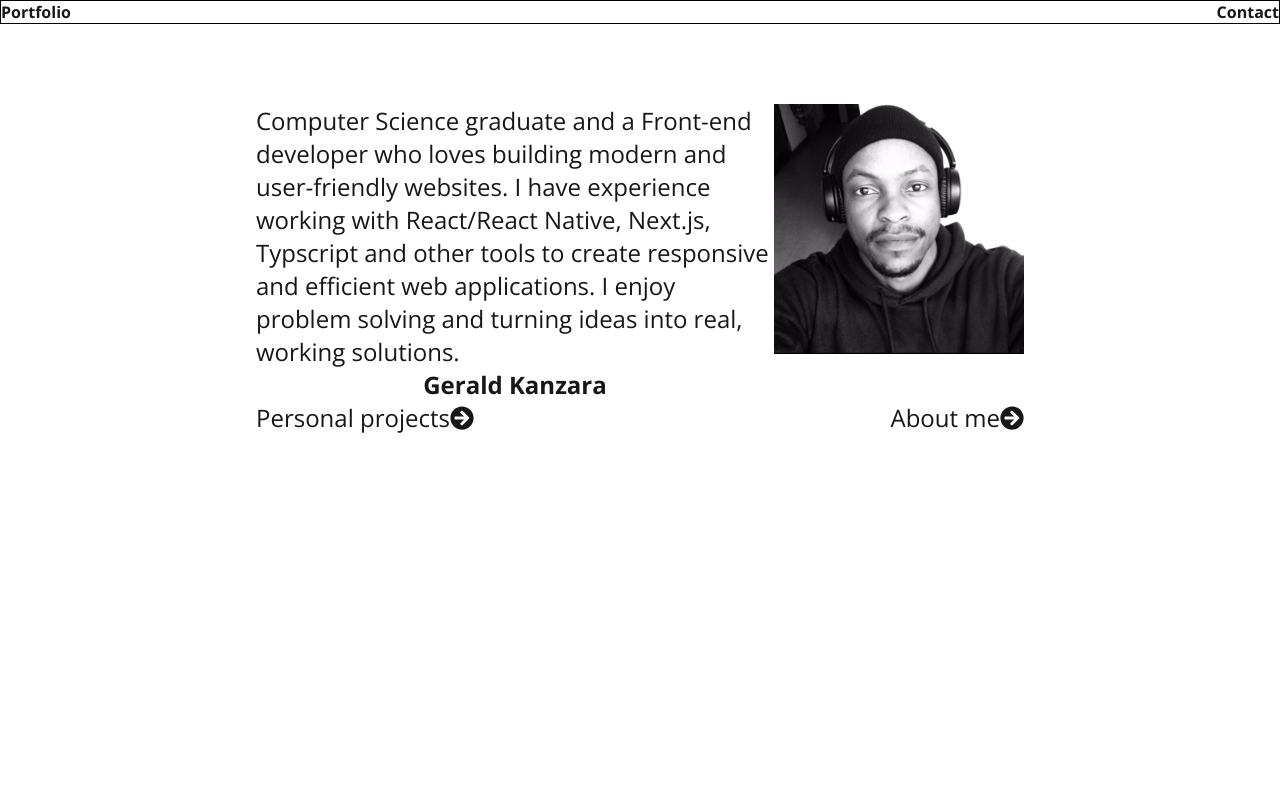
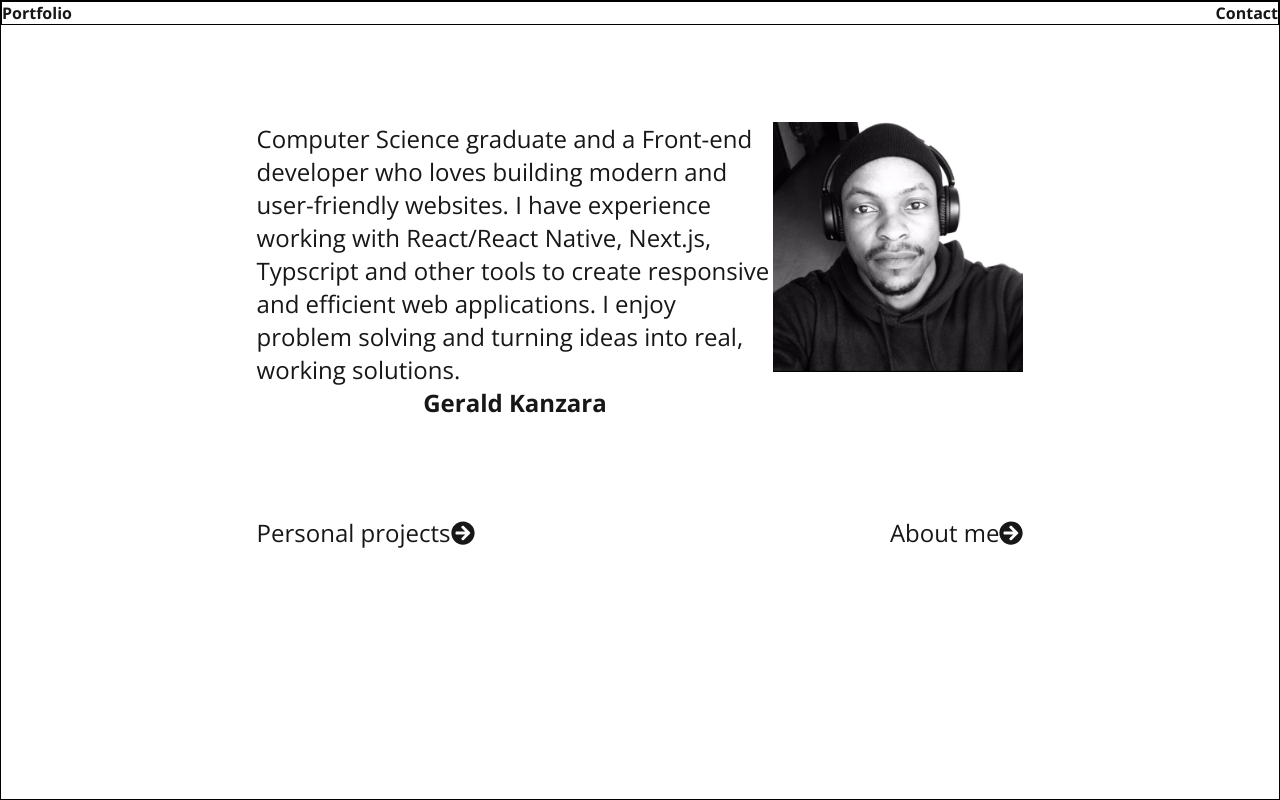
Before and after one commit to GerryKanz/MyPortFolio, a Next.js app: page / in a window 1280 px wide. Built offline with nearby package versions, Linux system fonts and the light colour scheme.

Commit message:
changed CSS and div structure, adapted flexbox

```diff
--- a/app/page.module.css
+++ b/app/page.module.css
@@ -11,6 +11,15 @@
   font-weight: bold;
 }
 
+.container {
+  height: 100vh;
+  border: 1px solid black;
+  display: flex;
+  flex-direction: column;
+  justify-content: space-between;
+  padding: 0px 0px 250px 0px;
+}
+
 .intro {
   display: flex;
   justify-content: center;
@@ -20,7 +29,7 @@
 }
 
 .name {
-  margin-top: 25;
+  padding-top: 25;
   text-align: center;
   font-weight: bold;
 }
@@ -28,7 +37,6 @@
 .introContainer {
   display: flex;
   justify-content: center;
-  margin-top: 5rem;
 }
 
 .bottomLinksContainer {
@@ -39,7 +47,6 @@
 
 .bottomLinks {
   font-size: x-large;
-  margin-top: 200;
   width: 60%;
   display: flex;
   gap: 100;
--- a/app/page.tsx
+++ b/app/page.tsx
@@ -4,11 +4,12 @@ import { FaArrowCircleRight } from "react-icons/fa";
 
 export default function Home() {
   return (
-    <div className={styles.page}>
+    <div className={styles.container}>
       <div className={styles.nav}>
         <p>Portfolio</p>
         <a>Contact</a>
       </div>
+
 
       <div className={styles.introContainer}>
         <div className={styles.intro}>
@@ -16,6 +17,7 @@ export default function Home() {
             I enjoy problem solving and turning ideas into real, working solutions.
             <p className={styles.name}>Gerald Kanzara</p>
           </div>
+
           <div>
             <Image
               width={250}
```
